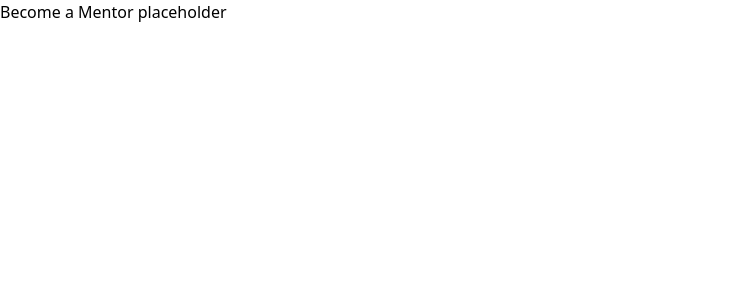
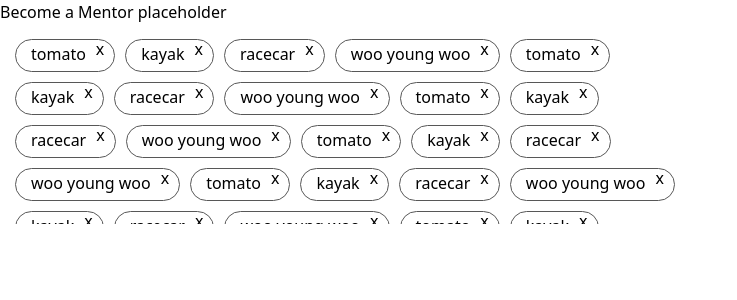
Before and after one commit to JasonXB/EF_Clone, a Next.js app: page /become-a-mentor in a window 1280 px wide. Shown: the top 300 px of the page, without its empty margins (0-737 px from the left). Built offline with nearby package versions, Linux system fonts and the light colour scheme.

Commit message:
fixed scrollbar

```diff
--- a/pages/become-a-mentor.tsx
+++ b/pages/become-a-mentor.tsx
@@ -1,6 +1,6 @@
 import type { NextPage } from 'next';
 import Head from 'next/head';
-// import RemovableTags from '../components/RemovableTags';
+import RemovableTags from '../components/RemovableTags';
 import {useState} from 'react'
 
 //test array for Removable Tag component
@@ -18,6 +18,20 @@ const arr = [
   'racecar',
   'woo young woo',
   'tomato',
+  'kayak',
+  'racecar',
+  'woo young woo',
+  'tomato',
+  'kayak',
+  'racecar',
+  'woo young woo',
+  'kayak',
+  'racecar',
+  'woo young woo',
+  'tomato',
+  'kayak',
+  'racecar',
+  'woo young woo',
   'kayak',
   'racecar',
   'woo young woo',
@@ -48,7 +62,7 @@ const becomeAMentor: NextPage = ({}) => {
         <link rel="icon" href="/favicon.ico" />
       </Head>
       <h1>Become a Mentor placeholder</h1>
-      {/* <RemovableTags tags={myList} removeTag={removeTag} /> */}
+      <RemovableTags tags={myList} removeTag={removeTag} />
     </div>
   );
 };
--- a/styles/RemovableTag.module.css
+++ b/styles/RemovableTag.module.css
@@ -1,7 +1,30 @@
 .container {
     padding: 10px;
-    max-width: 1000px;
-    border: solid 1px black
+    max-width: 700px;
+    max-height: 200px;
+    overflow: auto;
+
+}
+
+/* width */
+.container::-webkit-scrollbar {
+    width: 10px;
+  }
+
+/* Track */
+.container::-webkit-scrollbar-track {
+    background: #f1f1f1;
+}
+
+/* Handle */
+.container::-webkit-scrollbar-thumb {
+    background: #888;
+
+}
+
+/* Handle on hover */
+.container::-webkit-scrollbar-thumb:hover {
+    background: #555;
 }
 
 .black {
```
